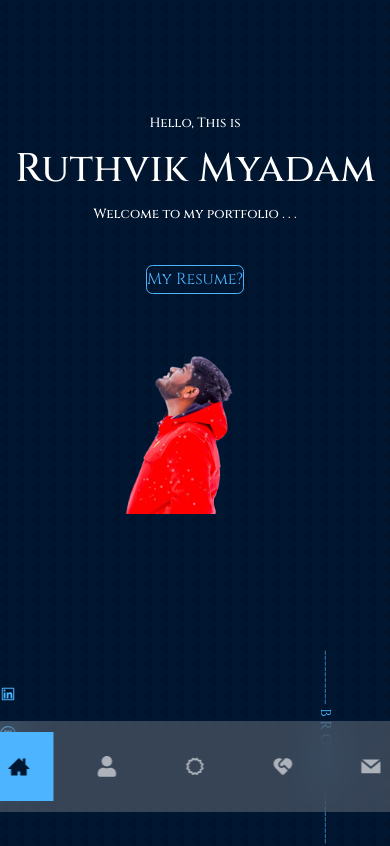
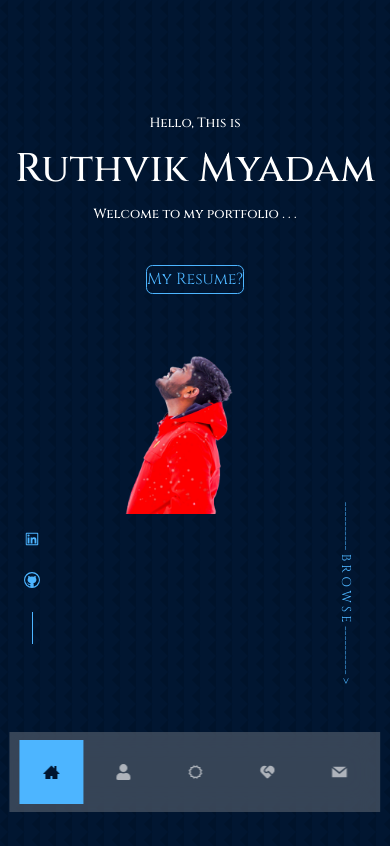
Before and after one commit to RuthvikMyadam/ruthvikmyadam, a React (Create React App) app: page / in a window 390 px wide. Shown: the top 846 px of the page. Built offline with nearby package versions, Linux system fonts and the light colour scheme.

Commit message:
Mobile css update - 09-22-2023

```diff
--- a/src/components/about/About.jsx
+++ b/src/components/about/About.jsx
@@ -4,6 +4,7 @@ import './about.css'
 
 const about = () => {
   return (
+    <div className='about'>
     <section id='about'>
       <h2>About Me</h2>
 
@@ -50,6 +51,7 @@ const about = () => {
         </div>
       </div>
     </section>
+    </div>
   )
 }
 
--- a/src/components/about/about.css
+++ b/src/components/about/about.css
@@ -10,10 +10,12 @@
 
 @media screen and (max-width: 600px){
     .header{
-        height: 100vh;
+        height: 20vh;
     }
 
     .about__content p{
-        margin: 1.5rem 0;
+        margin: 1.1rem 1.0rem;
     }
+
+
 }
--- a/src/components/contact/contact.css
+++ b/src/components/contact/contact.css
@@ -64,4 +64,30 @@ textarea {
     .container.contact__container{
         width: var(--container-width-sm);
     }
+
+    .container.contact__container{
+        width: 60%;
+        height: 5%;
+        display: grid;
+        /* grid-template-columns: 35% 60%; */
+        gap: 4%;
+    }
+
+    .contact__option{
+        background: var(--color-bg-variant);
+        padding: 0.1rem;
+        border-radius: 1.2rem;
+        text-align: center;
+        border: 1px solid transparent;
+        transition: var(--transition);
+    }
+
+    .contact__option-icon{
+        font-size: 1.5rem;
+        margin-bottom: 0.5rem;
+    }
+
+    section{
+        margin-top: 6rem;
+    }
 }
--- a/src/components/experience/Experience.jsx
+++ b/src/components/experience/Experience.jsx
@@ -4,7 +4,8 @@ import {BsPatchCheckFill} from 'react-icons/bs'
 
 const Experience = () => {
   return (
-    <section id='experience'>
+    <div className='experience'>
+      <section id='experience'>
       <h5> What Skills I have</h5>
       <h2>Experience</h2>
 
@@ -44,6 +45,7 @@ const Experience = () => {
         </div>
       </div>
     </section>
+    </div>
   )
 }
 
--- a/src/components/experience/experience.css
+++ b/src/components/experience/experience.css
@@ -58,10 +58,24 @@
 @media screen and (max-width: 600px){
     .experience__container{
         gap: 1rem;
+        grid-template-columns: 1fr 1fr;
     }
 
     .experience__container > div{
         width: 100%;
         padding: 2rem 1rem;
     }
+
+    .experience__container{
+        grid-template-columns: 1fr;
+    }
+
+    .experience__container > div{
+        background: var(--color-bg-variant);
+        padding: 2.4rem 1rem;
+        border-radius: 2rem;
+        border: 1px solid transparent;
+        transition: var(--transition);
+    }
+
 }
--- a/src/components/header/header.css
+++ b/src/components/header/header.css
@@ -65,4 +65,33 @@ header{
     .header{
         height: 100vh;
     }
+
+    .scroll__down{
+        position: absolute;
+        right: -2.9rem;
+        bottom: 5rem;
+        transform: rotate(90deg);
+        margin-bottom: 10.0rem;
+        font-weight: 300;
+        font-size: 0.8rem;
+    }
+
+    .header__socials::after{
+        content: "";
+        width: 1px;
+        height: 2rem;
+        right: -2.3rem;
+        background: var(--color-primary);
+        margin-bottom: 9.5rem;
+    }
+
+    .header__socials{
+        display: flex;
+        flex-direction: column;
+        align-items: center;
+        gap: 0.9rem;
+        position: absolute;
+        left: 1.5rem;
+        bottom: 3rem;
+    }
 }
--- a/src/components/nav/nav.css
+++ b/src/components/nav/nav.css
@@ -29,3 +29,37 @@ nav a.active {
     background: var(--color-primary);
     color: var(--color-bg);
 }
+
+@media screen and (max-width: 600px){
+    nav{
+        background: rgba(179, 179, 179, 0.3);
+        width: max-content;
+        display: block;
+        padding: 0.5rem 0.6rem;
+        z-index: 2;
+        position: fixed;
+        left: 50%;
+        transform: translate(-50%);
+        bottom: 2rem;
+        display: flex;
+        gap: 0.5rem;
+        backdrop-filter: blur(15px);
+    }
+
+    nav a{
+        background: transparent;
+        padding: 1.5rem;
+        display: flex;
+        color: var(--color-light);
+        font-size: 1.0rem;
+    }
+
+    nav a:hover{
+        background: rgba(0, 0, 0, 0.3);
+    }
+
+    nav a.active {
+        background: var(--color-primary);
+        color: var(--color-bg);
+    }
+}
--- a/src/components/testimonials/Testimonials.jsx
+++ b/src/components/testimonials/Testimonials.jsx
@@ -37,6 +37,7 @@ const data = [
 
 const Testimonials = () => {
   return (
+    <div className='testimonials'>
     <section id='testimonials'>
       <h2>Education</h2>
 
@@ -64,6 +65,7 @@ const Testimonials = () => {
         }
       </div>
     </section>
+    </div>
   )
 }
 
--- a/src/index.css
+++ b/src/index.css
@@ -22,7 +22,7 @@
 
     --container-width-lg: 75%;
     --container-width-md: 86%;
-    --container-width-ms: 90%;
+    --container-width-ms: 80%;
 }
 
 html{
@@ -133,6 +133,18 @@ img{
     }
 
     section > h2{
-        margin-bottom: 2rem;
+        margin-bottom: 1rem;
+    }
+
+    .experience{
+        margin-top: 56rem;
+    }
+
+    .testimonials{
+        margin-top: 56rem;
+    }
+
+    .about {
+        margin-top: 4rem;
     }
 }
```
